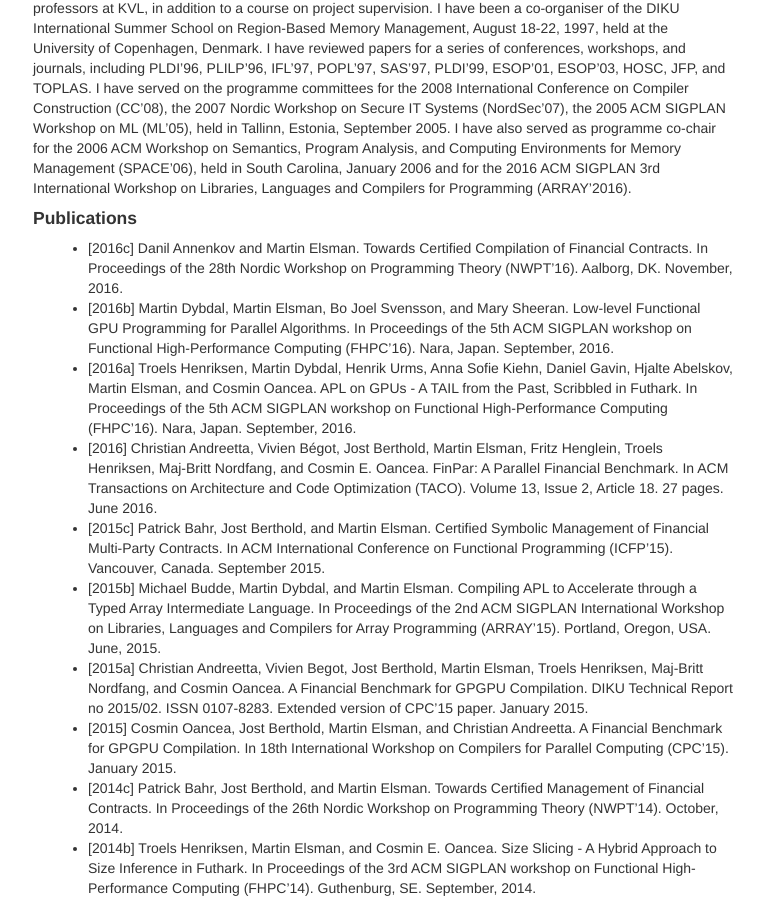
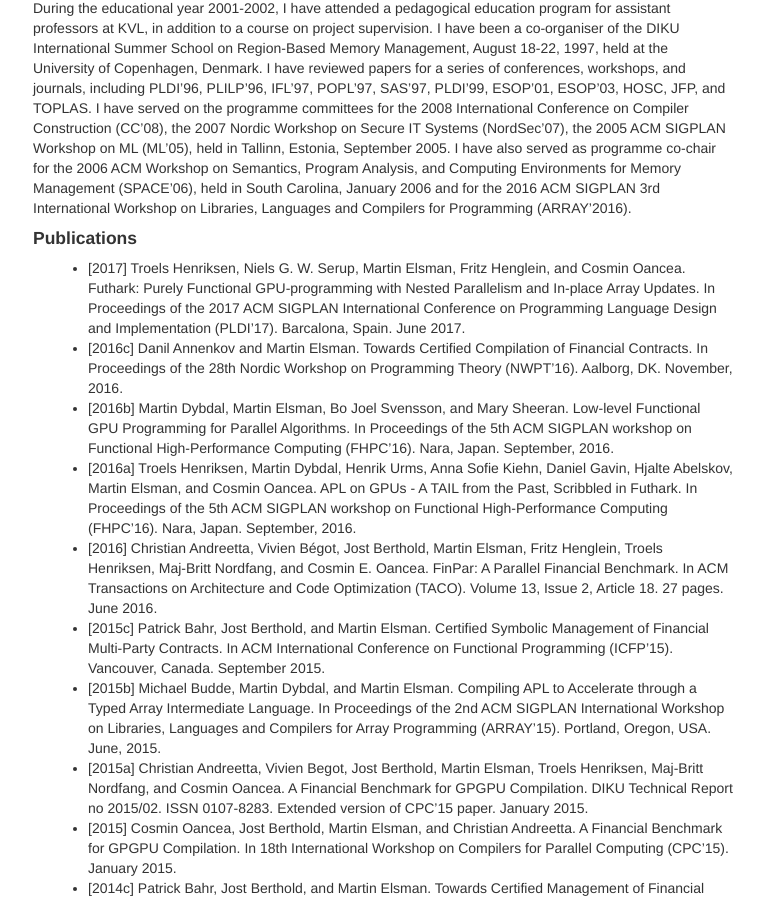
Before and after one commit to melsman/melsman.github.io, a Jekyll site: the page built from cv.md, in a window 1280 px wide and 900 px high, scrolled down 3825 px. Shown: the whole window, without its empty margins (257-1021 px from the left). Built offline with Jekyll 4.4.1, drawn with Linux system fonts in a browser that asks for light colours; some of the changed text lies outside the part shown.

Commit message:
new paper and new course

```diff
--- a/cv.md
+++ b/cv.md
@@ -228,6 +228,8 @@ applications.
 
 I have taught the following courses:
 
+* Parallel Functional Programming. University of Copenhagen, DIKU. Course Responsible. Fall 2016.
+
 * Introduction to Scripting, Databases, and System Architecture. The IT University of Copenhagen. One fourth of course. Course Responsible. Spring 2008.
 
 * Introduction to Scripting, Databases, and System Architecture. The IT University of Copenhagen. One third of course. Course Responsible. Fall 2007.
@@ -303,6 +305,13 @@ January 2006 and for the 2016 ACM SIGPLAN 3rd International Workshop
 on Libraries, Languages and Compilers for Programming (ARRAY'2016).
 
 #### Publications
+
+* [2017] Troels Henriksen, Niels G. W. Serup, Martin Elsman, Fritz
+Henglein, and Cosmin Oancea. Futhark: Purely Functional
+GPU-programming with Nested Parallelism and In-place Array
+Updates. In Proceedings of the 2017 ACM SIGPLAN International
+Conference on Programming Language Design and Implementation
+(PLDI'17). Barcalona, Spain. June 2017.
 
 * [2016c] Danil Annenkov and Martin Elsman. Towards Certified
 Compilation of Financial Contracts. In Proceedings of the 28th Nordic
```
Also changed, not shown: papers.md (+2 -0 lines).
